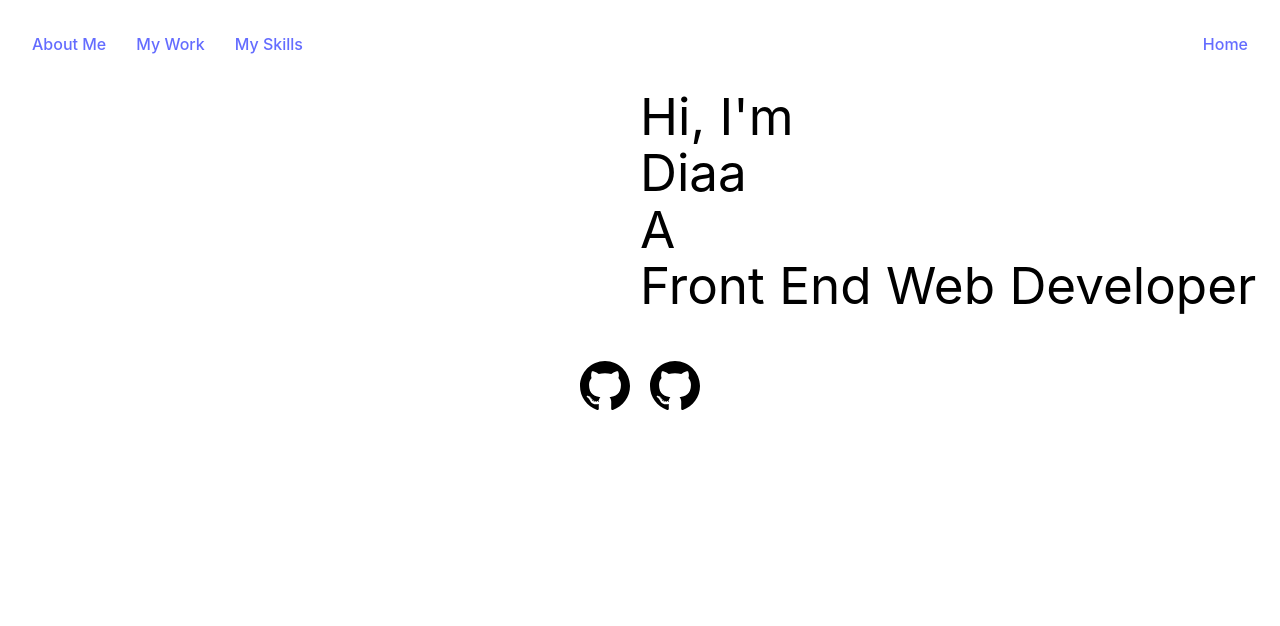
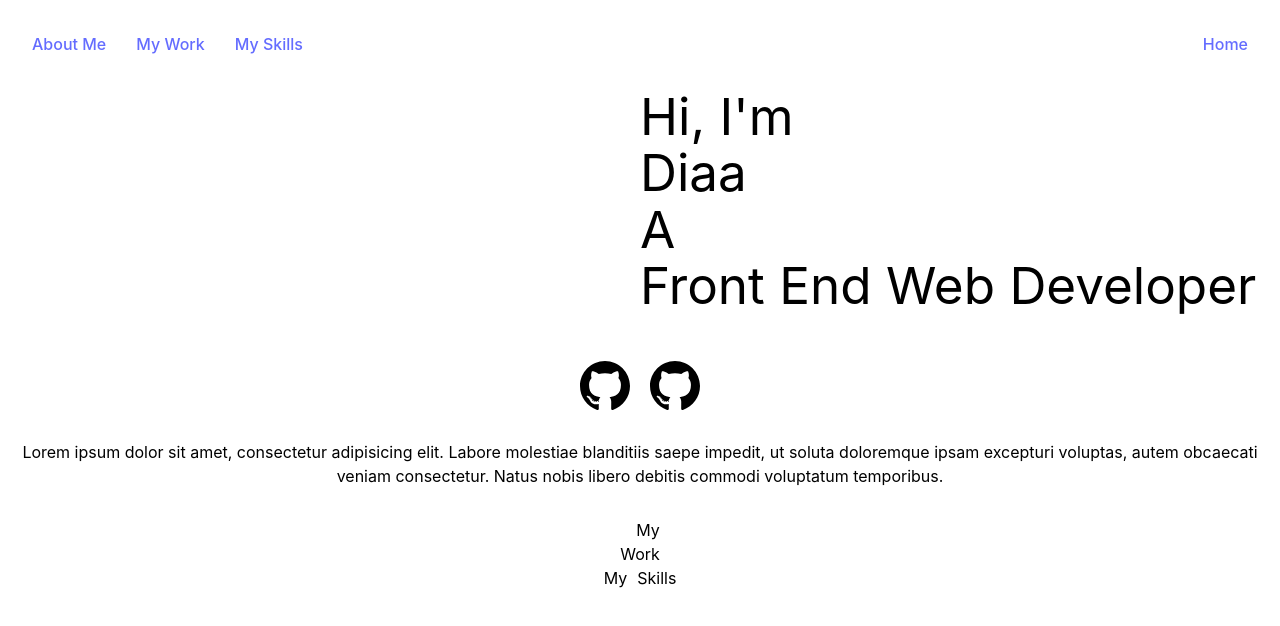
Before and after one commit to Diaa-E/portfolio, a React (Vite) app: page /web in a window 1280 px wide. Shown: the top 626 px of the page. Built offline with nearby package versions, Linux system fonts and the light colour scheme.

Commit message:
Add work and skills title headers

```diff
--- a/src/pages/WebPortfolio.jsx
+++ b/src/pages/WebPortfolio.jsx
@@ -5,8 +5,7 @@ import styles from "./WebPortfolio.module.css";
 import githubIcon from "../assets/icons/github.svg"
 import SocialLinks from "../components/SocialLinks";
 
-export default function WebPortfolio({ })
-{
+export default function WebPortfolio({ }) {
     return (
         <>
             <NavBar
@@ -40,6 +39,24 @@ export default function WebPortfolio({ })
                     }
                 ]}
             />
+            <p className={styles["bio"]}>
+                Lorem ipsum dolor sit amet, consectetur adipisicing elit.
+                Labore molestiae blanditiis saepe impedit, ut soluta doloremque
+                ipsam excepturi voluptas, autem obcaecati veniam consectetur.
+                Natus nobis libero debitis commodi voluptatum temporibus.
+            </p>
+            <div id="work" className={styles["work-header"]}>
+                <h2 className={styles["work-title"]}>
+                    <span>My</span>
+                    <span>Work</span>
+                </h2>
+            </div>
+            <div id="skills" className={styles["skills-header"]}>
+                <h2 className={styles["skills-title"]}>
+                    <span>My</span>
+                    <span>Skills</span>
+                </h2>
+            </div>
         </>
     )
 }
--- a/src/pages/WebPortfolio.module.css
+++ b/src/pages/WebPortfolio.module.css
@@ -0,0 +1,43 @@
+.bio{
+    margin: 30px 0;
+}
+
+.work-header{
+    display: flex;
+    place-content: center;
+    place-items: center;
+}
+
+.work-title{
+    display: flex;
+    flex-direction: column;
+    align-items: flex-end;
+}
+
+.work-title>span:first-child{
+
+}
+
+.work-title>span:last-child{
+
+}
+
+.skills-header{
+    display: flex;
+    place-content: center;
+    place-items: center;
+}
+
+.skills-title{
+    display: flex;
+    flex-direction: row;
+    gap: 10px;
+}
+
+.skills-title>span:first-child{
+
+}
+
+.skills-title>span:last-child{
+
+}
```
